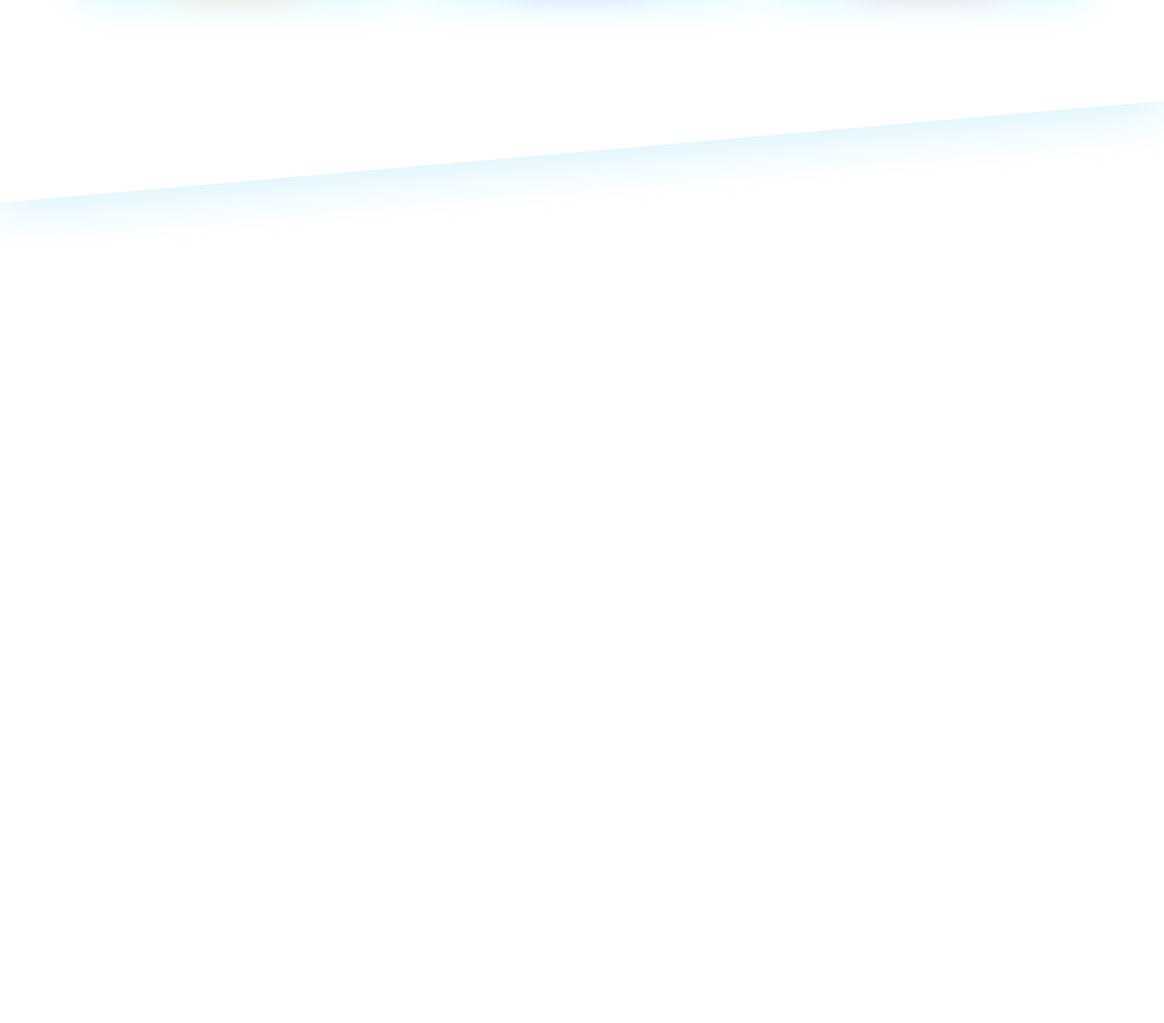
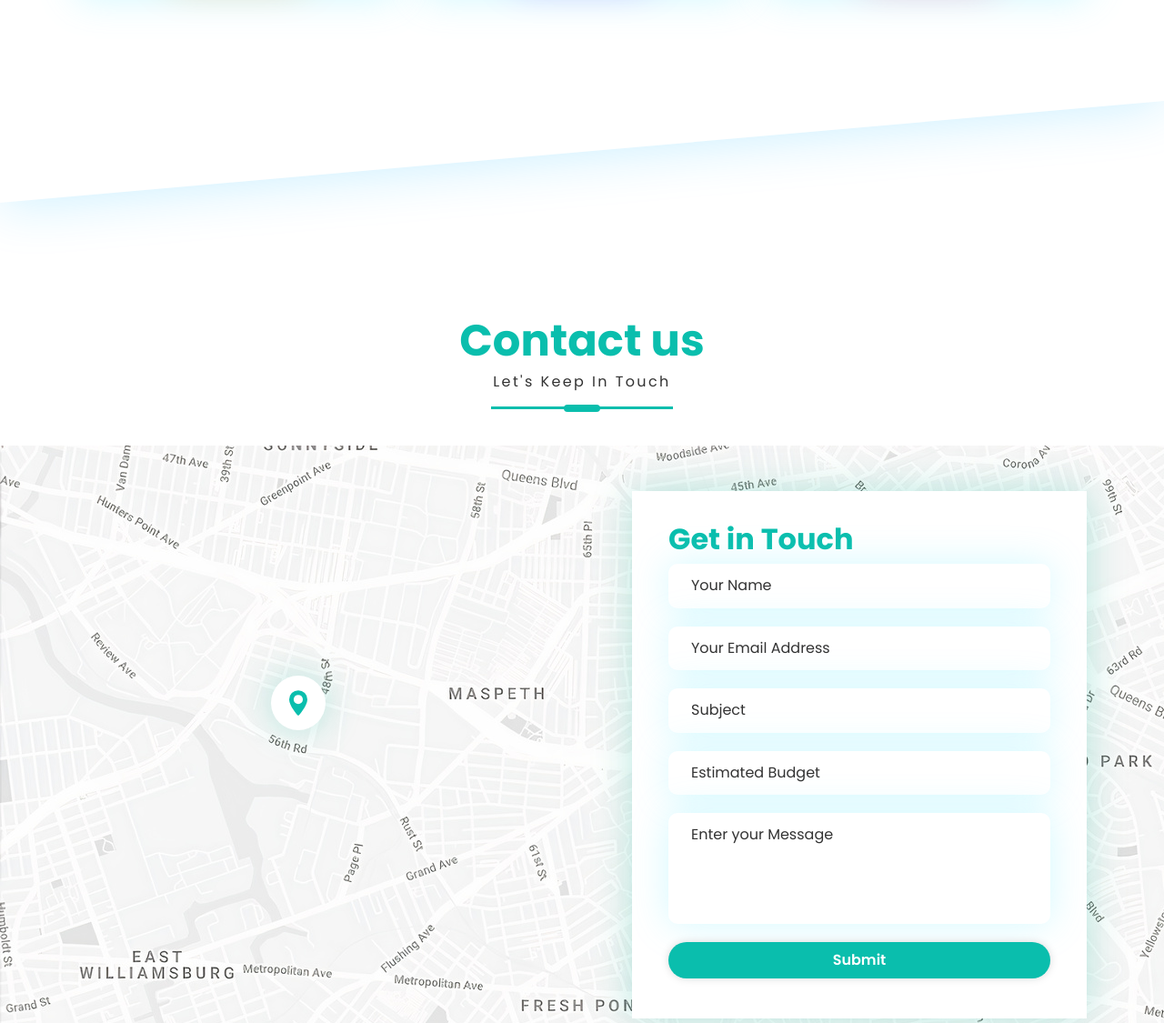
Before and after one commit to ParsaAbasnezhad/personal-site, a plain HTML site: page index.html in a window 1280 px wide. Shown: the part 5389-6514 px from the top of the page at 91% size. Before the commit the page ends 5656 px from the top, so only its background shows below. Drawn offline with Linux system fonts and the light colour scheme.

Commit message:
Add Contact Us form with validation and complete styling

```diff
--- a/assets/style/app.css
+++ b/assets/style/app.css
@@ -845,7 +845,7 @@ Pricing
 .package__filter {}
 
 .package__body {
-   padding: 3rem 0;
+    padding: 3rem 0;
 }
 
 .package__options {
@@ -856,7 +856,8 @@ Pricing
 .package-options__item {
     margin-bottom: 2rem;
 }
-.package-options__item :last-child{
+
+.package-options__item :last-child {
     margin-bottom: 0;
 }
 
@@ -868,3 +869,98 @@ Pricing
 .package__link {
     margin: 2.5rem auto 0 auto;
 }
+
+
+
+/*
+
+&*&*&*&*&*&*&*&*&*&*&*
+
+Contact us Section
+
+&*&*&*&*&*&*&*&*&*&*&*
+
+*/
+
+.contactus {
+    margin-top: 20rem;
+    margin-bottom: 10rem;
+}
+
+.contactus__wrapper {
+    background-image: url(/assets/image/shapes/map.jpg);
+    height: 74rem;
+    padding: 5rem 0;
+
+}
+
+.contactus__map {
+    width: 6rem;
+    height: 6rem;
+    border-radius: 100%;
+    background-color: var(--app-bg);
+    box-shadow: 0 0 4rem rgba(19, 182, 155, 30%);
+    display: flex;
+    align-items: center;
+    justify-content: center;
+    position: absolute;
+    top: 35%;
+    left: 20%;
+}
+
+.contactus__icon {
+    width: 2rem;
+    height: 3rem;
+}
+
+.contact {
+    background-color: var(--app-bg);
+    box-shadow: 0 0 4rem rgba(19, 182, 155, 30%);
+    max-width: 50rem;
+    padding: 4.5rem 4rem;
+    height: 58rem;
+    margin-left: auto;
+    /* margin-top: 2rem; */
+}
+
+.contact__title {
+    font-family: 'Poppins Bold';
+    font-size: 3.2rem;
+    color: var(--primary-color);
+    margin: 0;
+
+}
+
+.contact__form {
+    display: flex;
+    flex-direction: column;
+    gap: 2rem;
+    margin-top: 2rem;
+    margin-bottom: 2rem;
+}
+
+.contact__input {
+    border: none;
+    outline: none;
+    padding: 1.5rem 2.5rem;
+    box-shadow: 0 0 4rem rgba(96, 233, 255, 27%);
+    border-radius: 1rem;
+}
+
+.contact__input {}
+
+.contact__input::placeholder {
+    color: var(--text-color);
+}
+
+.contact__input--textarea {
+    resize: none;
+}
+
+.contact__submit {
+
+    width: 100%;
+    height: 4rem;
+    border: none;
+    box-shadow: 0 0 1rem #dbdbdb;
+}
--- a/index.html
+++ b/index.html
@@ -782,6 +782,39 @@
                 </div>
             </div>
         </section>
+        <section class="contactus">
+            <div class="section__head">
+                <h3 class="section__title">Contact us</h3>
+                <p class="section__caption">Let's Keep In Touch</p>
+                <span class="section__line"></span>
+            </div>
+            <div class="contactus__wrapper">
+                <div class="container">
+                    <div class="contactus__map">
+                        <svg class="contactus__icon" xmlns="http://www.w3.org/2000/svg" width="26" height="35.999"
+                            viewBox="0 0 26 35.999">
+                            <path id="map_pin" data-name="map pin"
+                                d="M634,7348a13.034,13.034,0,0,0-13,13.038c0,8.921,11.634,22.019,12.129,22.572a1.168,1.168,0,0,0,1.742,0c.5-.553,12.129-13.65,12.129-22.572A13.034,13.034,0,0,0,634,7348Zm0,19.6a6.559,6.559,0,1,1,6.541-6.559A6.557,6.557,0,0,1,634,7367.6Z"
+                                transform="translate(-621 -7348)" fill="#0abead" />
+                        </svg>
+
+                    </div>
+                    <div class="contact h__fool">
+                        <h4 class="contact__title">Get in Touch</h4>
+                        <form class="contact__form" action="" method="post">
+                            <input type="text" class="contact__input" placeholder="Your Name">
+                            <input type="text" class="contact__input" placeholder="Your Email Address">
+                            <input type="text" class="contact__input" placeholder="Subject">
+                            <input type="text" class="contact__input" placeholder="Estimated Budget">
+                            <textarea name="" id="" class="contact__input contact__input--textarea" rows="5"
+                                placeholder="Enter your Message"></textarea>
+                            <button type="submit" class="contact__submit btn">Submit</button>
+                        </form>
+                    </div>
+                </div>
+            </div>
+            </div>
+        </section>
     </main>
     <div class="cover"></div>
     <script src="assets/js/script.js"></script>
```
Also changed, not shown: assets/image/map.jpg (deleted), assets/image/shapes/map.jpg (added).
